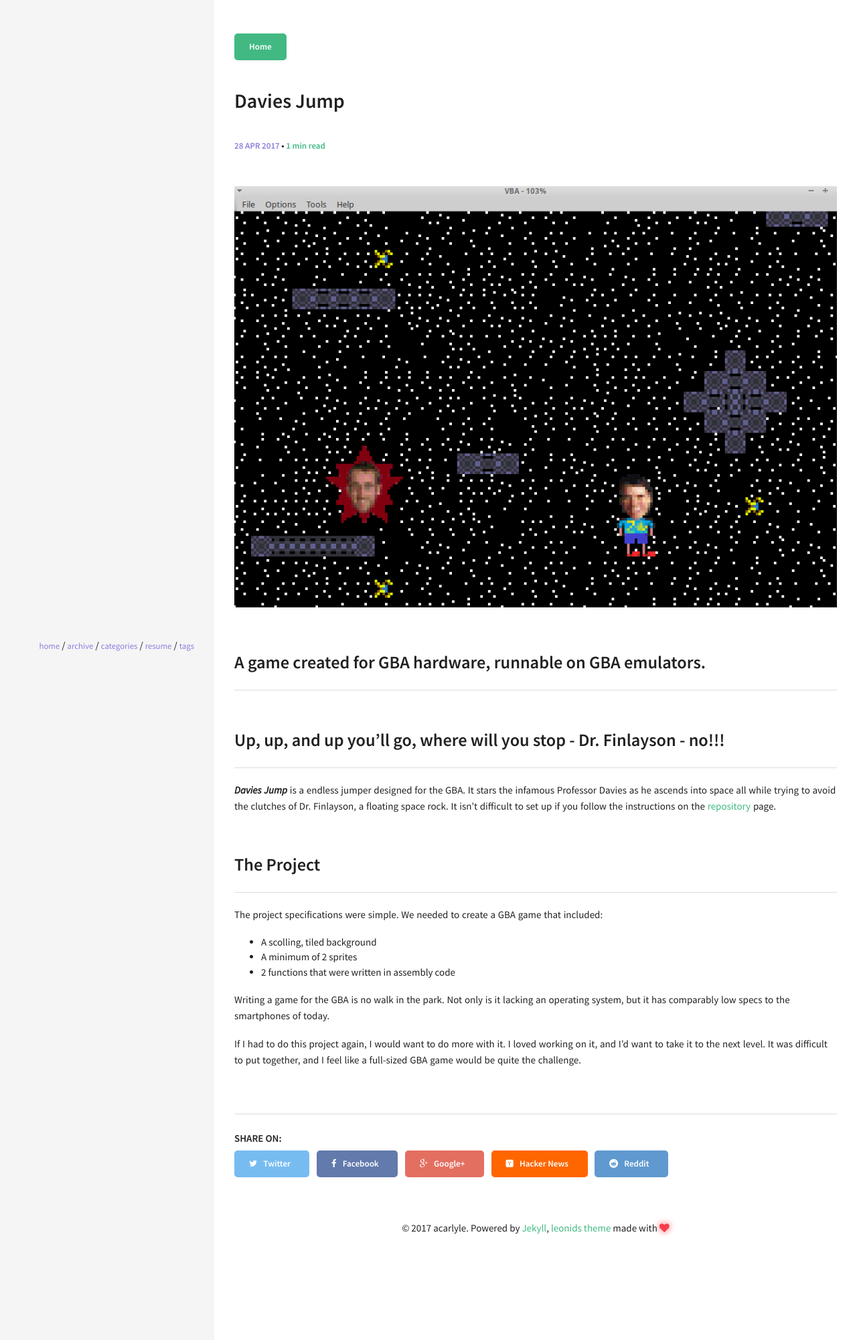
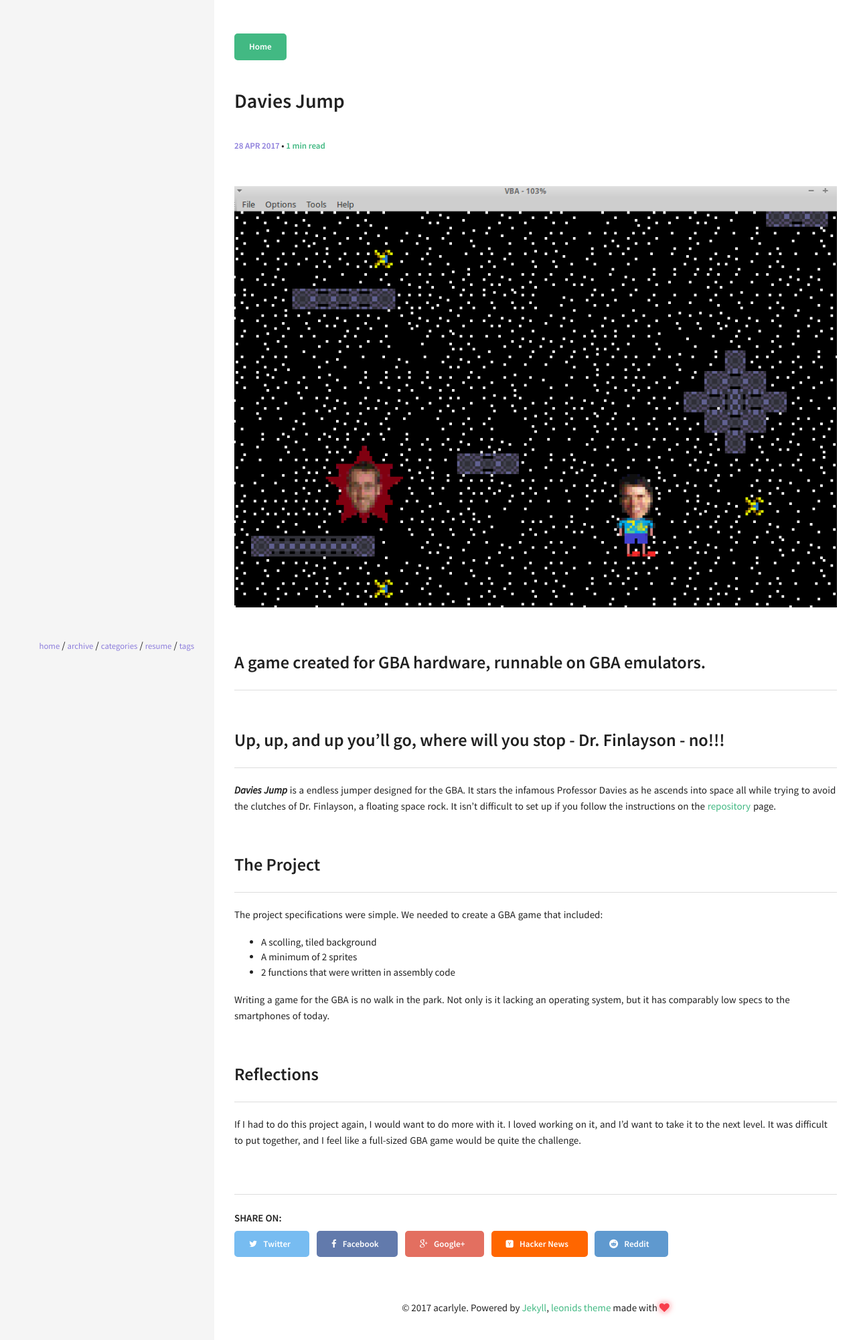
Before and after one commit to acarlyle/acarlyle.github.io, a Jekyll site: the page built from _posts/2017-04-27-davies-jump.md, in a window 1280 px wide. Shown: the top 2001 px of the page at 67% size. Built offline with Jekyll 4.4.1, drawn with Linux system fonts in a browser that asks for light colours.

Commit message:
Updated 2017-04-27-davies-jump.md

```diff
--- a/_posts/2017-04-27-davies-jump.md
+++ b/_posts/2017-04-27-davies-jump.md
@@ -22,4 +22,6 @@ The project specifications were simple.  We needed to create a GBA game that inc
 
 Writing a game for the GBA is no walk in the park.  Not only is it lacking an operating system, but it has comparably low specs to the smartphones of today.
 
+## Reflections
+
 If I had to do this project again, I would want to do more with it.  I loved working on it, and I'd want to take it to the next level.  It was difficult to put together, and I feel like a full-sized GBA game would be  quite the challenge.
```
